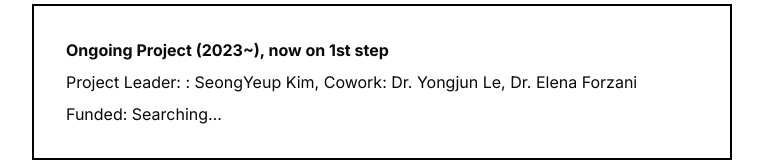
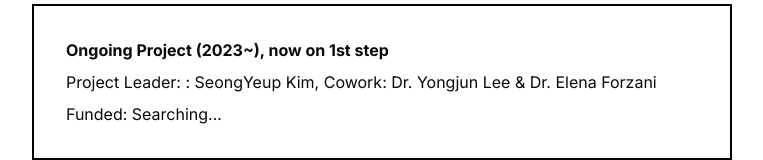
Before and after one commit to minseok1109/seongyup, a Next.js app: page /project/dear in a window 1280 px wide. Shown: the part 1390-1550 px from the top of the page, without its empty margins (258-1021 px from the left). Built offline with nearby package versions, Linux system fonts and the light colour scheme.

Commit message:
Update page.tsx

```diff
--- a/app/project/dear/page.tsx
+++ b/app/project/dear/page.tsx
@@ -51,7 +51,7 @@ const page = () => {
             Ongoing Project (2023~), now on 1st step
           </span>
           <span>
-            Project Leader: : SeongYeup Kim, Cowork: Dr. Yongjun Le, Dr. Elena
+            Project Leader: : SeongYeup Kim, Cowork: Dr. Yongjun Lee & Dr. Elena
             Forzani
           </span>
           <span>Funded: Searching…</span>
```
